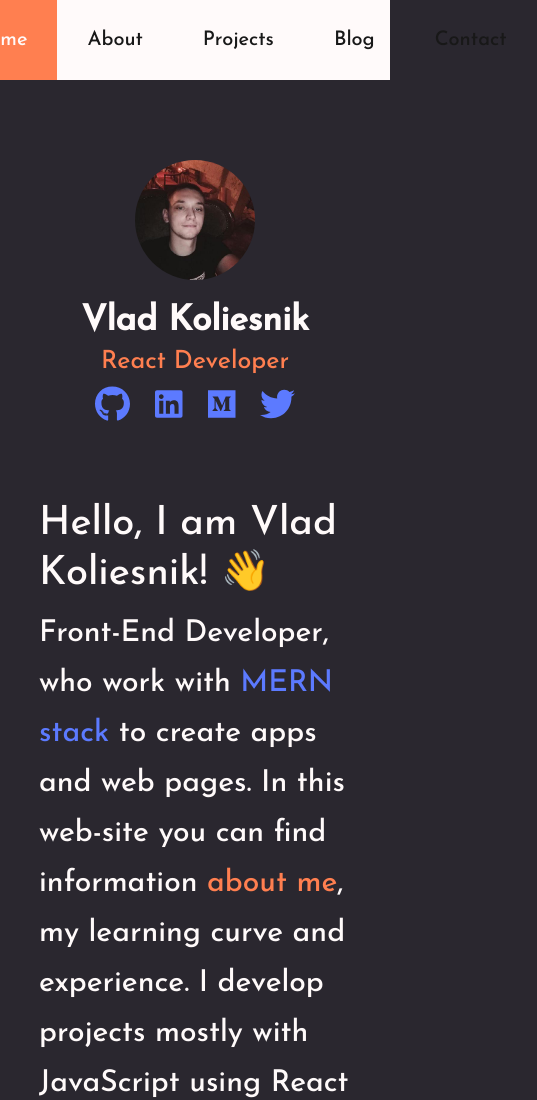
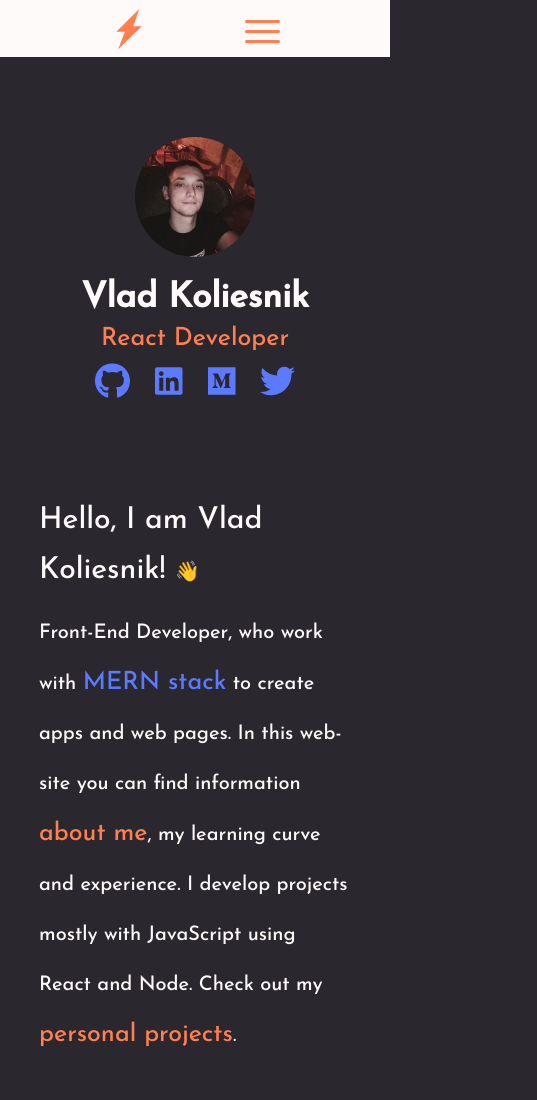
Before and after one commit to divji/Hudo, a Gatsby site: page / in a window 390 px wide. Shown: the top 1100 px of the page, 537 px wide, since content can reach past the window. Built offline with nearby package versions, Linux system fonts and the light colour scheme; Gatsby itself is replaced by a stand-in of ours.

Commit message:
Add responsive styles for index page

```diff
--- a/src/assets/fonts/fonts.js
+++ b/src/assets/fonts/fonts.js
@@ -29,6 +29,13 @@ export const GlobalStyle = createGlobalStyle`
   h1,h2,h3,h4,ul,p {
     margin: 0;
     padding: 0;
+  }
+
+  button {
+    outline: none;
+    background-color: transparent;
+    border: none;
+    cursor: pointer;
   }
 
   a {
@@ -101,4 +108,22 @@ export const GlobalStyle = createGlobalStyle`
   .current {
     color: coral;
   }
+
+  @media(max-width: 768px) {
+    a {
+
+    }
+    .nav__logo {
+      display: flex;
+    }
+
+    .fab {
+      display: inline;
+   }
+
+   .nav__item {
+      display: flex;
+      justify-content: center;
+   }
+  }
 `;
--- /dev/null
+++ b/src/components/Burger.js
@@ -0,0 +1,53 @@
+import React, {useState} from 'react'
+import styled from 'styled-components';
+import Nav from './Nav';
+
+export const StyledBurger = styled.button`
+    @media(max-width: 768px) {
+        display: flex;
+        width: 2rem;
+        height: 2rem;
+        z-index: 10;
+        justify-content: space-around;
+        flex-flow: column nowrap;
+        margin: 15px 10px 10px 40px;
+
+    div {
+        width: 35px;
+        height: 3px;
+        background-color: coral;
+        margin: 0 0 0 0;
+        border-radius: 10px;
+        transform-origin: 1px;
+        transition: 0.30s linear all;
+
+        &:nth-child(1) {
+            transform: ${({ open }) => open ? 'rotate(40deg)' : 'rotate(0)'};
+          }
+        &:nth-child(2) {
+            transform: ${({ open }) => open ? 'translateX(100%)' : 'translateX(0)'};
+            opacity: ${({ open }) => open ? 0 : 1};
+          }
+        &:nth-child(3) {
+            transform: ${({ open }) => open ? 'rotate(-40deg)' : 'rotate(0)'};
+        }
+    }
+}
+`;
+
+const Burger = () => {
+    const [open, setOpen] = useState(false);
+
+    return (
+      <>
+       <Nav open={open}/>
+        <StyledBurger open={open} onClick={() => setOpen(!open)}>
+            <div />
+            <div />
+            <div />
+        </StyledBurger>
+      </>
+    )
+}
+
+export default Burger;
--- a/src/components/Header.js
+++ b/src/components/Header.js
@@ -1,5 +1,6 @@
 import React from 'react';
 import NavLink from './NavLink';
+import Burger from './Burger';
 import styled from 'styled-components';
 import { GlobalStyle } from '../assets/fonts/fonts';
 import thunder from "../assets/images/thunder.png";
@@ -11,39 +12,26 @@ export const Container = styled.div`
     flex-direction: row;
     align-items: center;
     justify-content: center;
+
 `;
 
 export const Navbar = styled.nav`
     width: 100%;
     background-color: snow;
 
+    @media(max-width: 768px) {
+        display: flex;
+        width: 100%;
+
+    }
 `
-
-export const Ul = styled.ul`
-    display: flex;
-    flex-direction: row;
-    height: 100%;
-`;
-
-
-export const Li = styled.li`
-    list-style-type: none;
-    height: 100%;
-`;
-
 const Header = () => {
     return (
         <Navbar>
             <GlobalStyle/>
             <Container>
                 <NavLink className="nav__logo" to="/"><img src={thunder} alt="Web site logo" className="header__logo"></img></NavLink>
-                <Ul>
-                    <Li><NavLink className="nav__item" to="/">Home</NavLink></Li>
-                    <Li><NavLink className="nav__item" to="about">About</NavLink></Li>
-                    <Li><NavLink className="nav__item" to="projects">Projects</NavLink></Li>
-                    <Li><NavLink className="nav__item" to="blog">Blog</NavLink></Li>
-                    <Li><NavLink className="nav__item" to="contact">Contact</NavLink></Li>
-                </Ul>
+                <Burger/>
             </Container>
         </Navbar>
     )
--- /dev/null
+++ b/src/components/Nav.js
@@ -0,0 +1,35 @@
+import React from 'react'
+import styled from 'styled-components';
+import NavLink from './NavLink';
+
+export const Ul = styled.ul`
+    display: flex;
+    flex-direction: row;
+    height: 100%;
+
+    @media(max-width: 768px) {
+        display: none;
+        flex-flow: column nowrap;
+        display: ${({ open }) => open ? 'block' : 'none'};
+        width: 100px;
+    }
+`;
+
+
+export const Li = styled.li`
+    list-style-type: none;
+    height: 100%;
+`;
+
+const Nav = ({open}) => {
+    return (
+        <Ul open={open}>
+            <Li><NavLink className="nav__item" to="/">Home</NavLink></Li>
+            <Li><NavLink className="nav__item" to="about">About</NavLink></Li>
+            <Li><NavLink className="nav__item" to="projects">Projects</NavLink></Li>
+            <Li><NavLink className="nav__item" to="blog">Blog</NavLink></Li>
+            <Li><NavLink className="nav__item" to="contact">Contact</NavLink></Li>
+        </Ul>
+    )
+}
+export default Nav
--- a/src/pages/index.js
+++ b/src/pages/index.js
@@ -47,6 +47,44 @@ export const ParagraphDescription = styled.p`
   color: snow;
   line-height: 50px;
   width: 80%;
+  margin-bottom: 40px;
+
+  @media(max-width: 768px) {
+    margin: 20px 0 20px 0;
+    font-size:35px;
+
+    .heading_span {
+      font-size: 30px;
+    }
+    .personal {
+      font-size: 25px;
+      display: inline;
+    }
+
+    .current{
+      font-size: 25px;
+    }
+    span {
+      font-size: 20px;
+    }
+
+    @media(max-width: 630px) {
+      font-size: 20px;
+
+      .heading_span {
+        font-size: 30px;
+      }
+      .personal {
+        font-size: 25px;
+        display: inline;
+      }
+
+      .current{
+        font-size: 25px;
+      }
+      span {
+        font-size: 20px;
+      }
 `
 
 export default function Home() {
```
